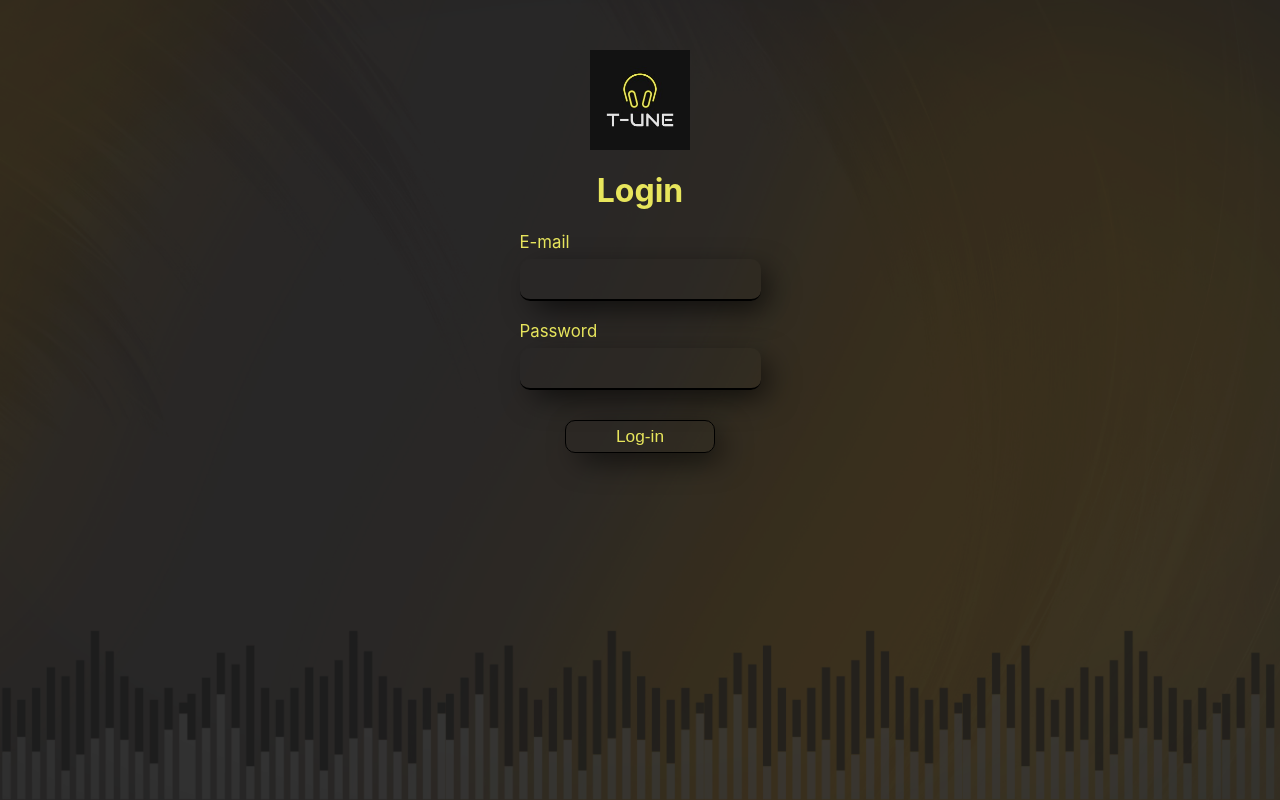
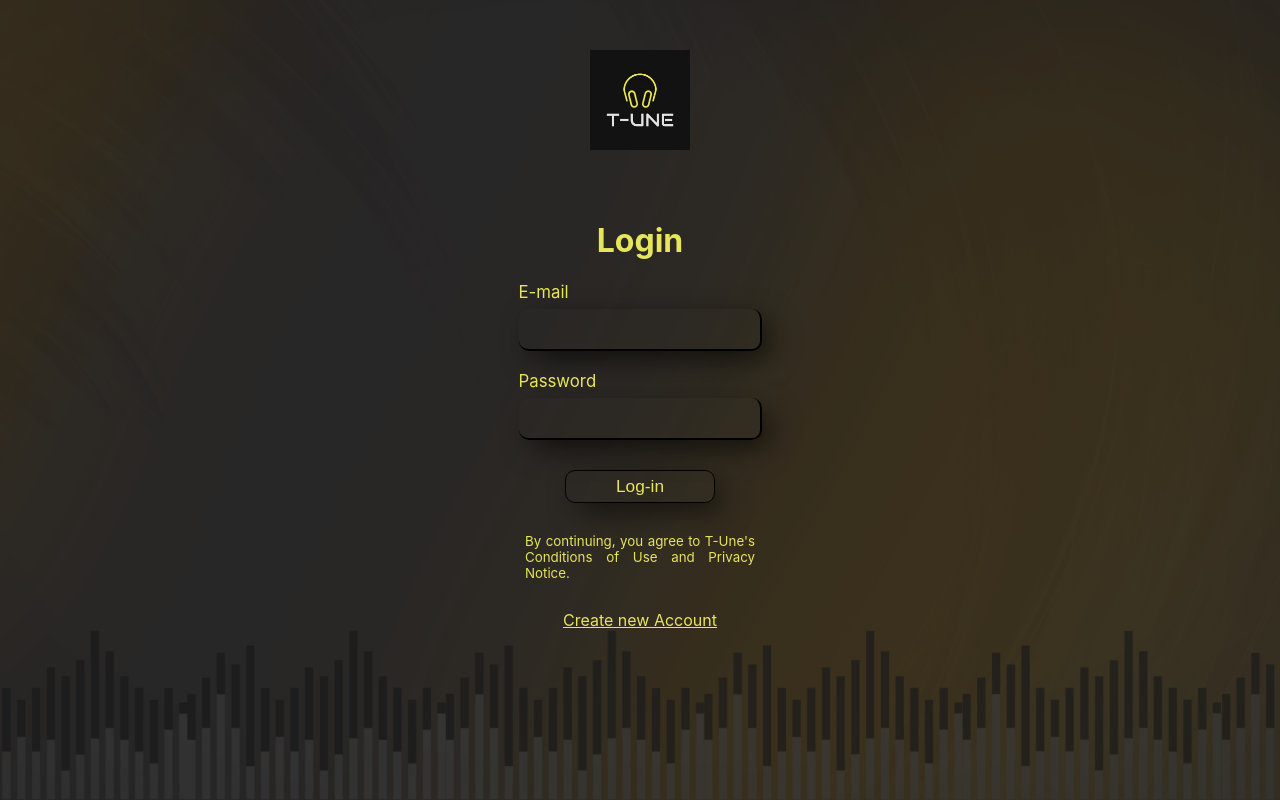
Before and after one commit to adhish-bahl/T-Une, a React (Create React App) app: page /login in a window 1280 px wide. Built offline with nearby package versions, Linux system fonts and the light colour scheme.

Commit message:
Login Page modified

```diff
--- a/src/Login.js
+++ b/src/Login.js
@@ -17,6 +17,13 @@ function Login() {
                     <i class="bi bi-eye-slash" id="togglePassword"></i>
                     <button type="submit" id='loginButton'>Log-in</button>
                 </form>
+                <p className="terms">By continuing, you agree to T-Une's Conditions of Use and Privacy Notice.</p>
+                {/* <p className="terms"><hr /></p> */}
+                  <Link>
+                  <p className="newAccount">
+                    Create new Account
+                  </p>
+                  </Link>
             </div>
         </div>
     )
--- a/src/login.css
+++ b/src/login.css
@@ -33,7 +33,7 @@
 
 .logo {
     width: 100px;
-    margin-top: 50px;
+    margin: 50px 0px;
 }
 
 form > label, form > input {
@@ -47,6 +47,7 @@ input {
     border: 0px;
     background-color: transparent;
     border-bottom: 2px solid black;
+    border-right    : 2px solid black;
     border-radius: 10px;
     box-shadow: 10px 10px 31px -5px rgba(0,0,0,0.75);
     padding: 10px;
@@ -67,4 +68,17 @@ input {
     background-color: #121212;
     color: white;
     transform: scale(1.04);
+    cursor:pointer;
 }
+
+.terms {
+    width: 230px;
+    font-size: smaller;
+    margin-top: 30px;
+    text-align: justify;
+}
+
+.newAccount:hover {
+    color: white;
+    text-decoration: none;
+}
```
